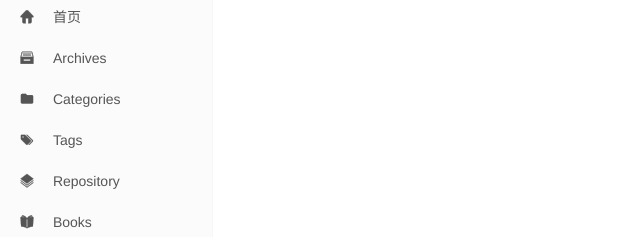
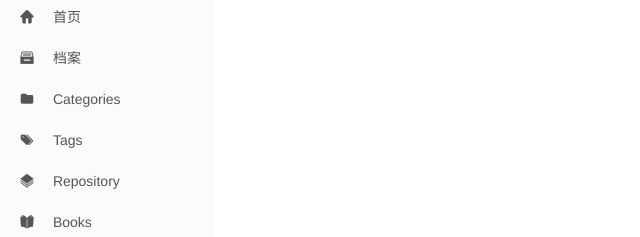
Before and after one commit to CatchaGrenade/CatchaGrenade.github.io, a plain HTML site: page index.html in a window 1280 px wide. Shown: the part 222-459 px from the top of the page, 0-640 px from the left. Drawn offline with nearby package versions, Linux system fonts and the light colour scheme; no server answers.

Commit message:
Site updated: 2020-06-18 18:48:38

```diff
--- a/index.html
+++ b/index.html
@@ -109,7 +109,7 @@
 
             <i class="icon icon-archives-fill"></i>
 
-            <span class="menu-title">Archives</span>
+            <span class="menu-title">档案</span>
           </a>
         </li>
 
```
